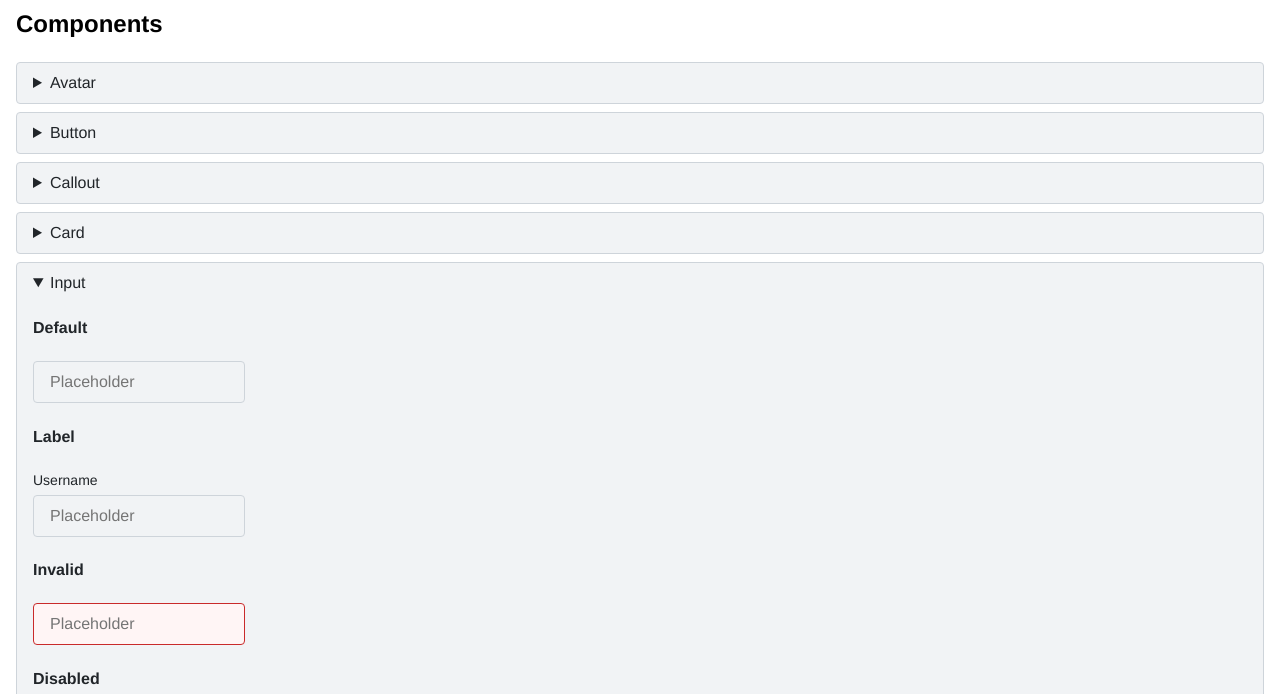
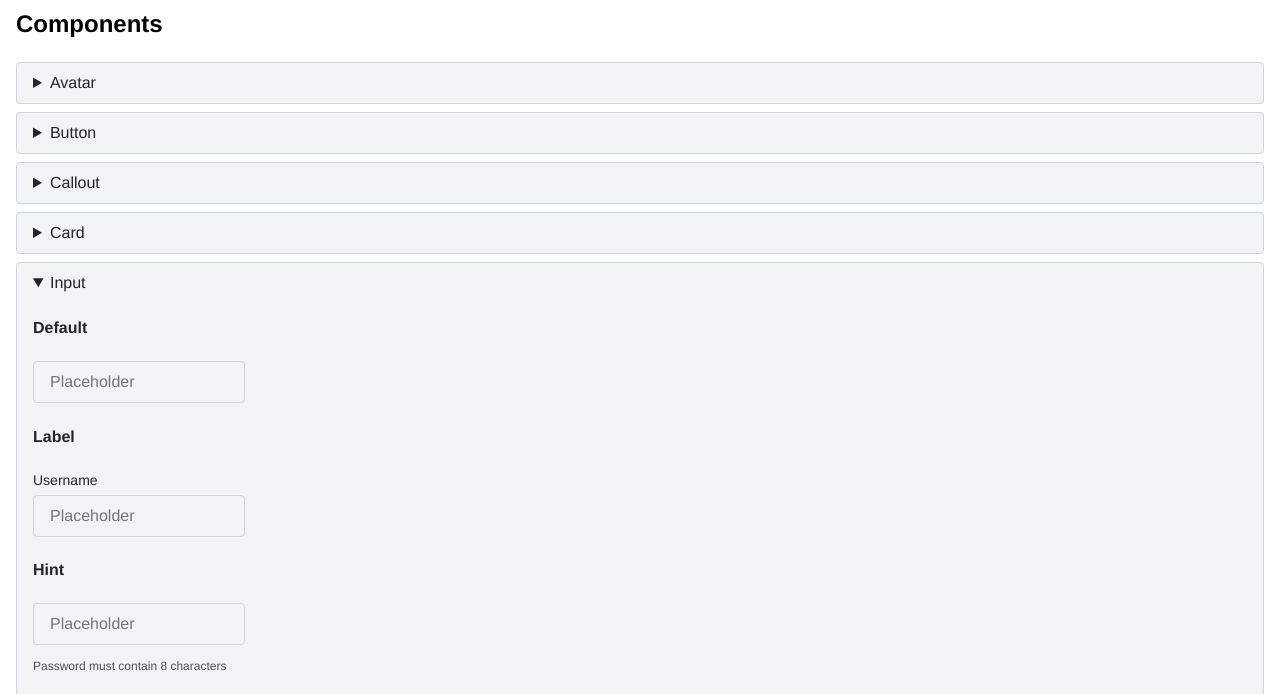
Before and after one commit to Punkweb/punkweb-ui, a website: page index.html in a window 1280 px wide. Both pictures are taken after a click on the heading "Input". Shown: the part 85-779 px from the top of the page. Drawn offline with nearby package versions, Linux system fonts and the light colour scheme; files that its build step writes are made by us from their sources.

Commit message:
Add more input examples

```diff
--- a/index.html
+++ b/index.html
@@ -99,8 +99,17 @@
           type="text"
           placeholder="Placeholder"
         />
+        <h4>Hint</h4>
+        <input
+          class="pw-input"
+          id="label-example"
+          type="text"
+          placeholder="Placeholder"
+        />
+        <p class="hint">Password must contain 8 characters</p>
         <h4>Invalid</h4>
         <input class="pw-input invalid" type="text" placeholder="Placeholder" />
+        <p class="error">Password must contain 8 characters</p>
         <h4>Disabled</h4>
         <input
           class="pw-input"
```
